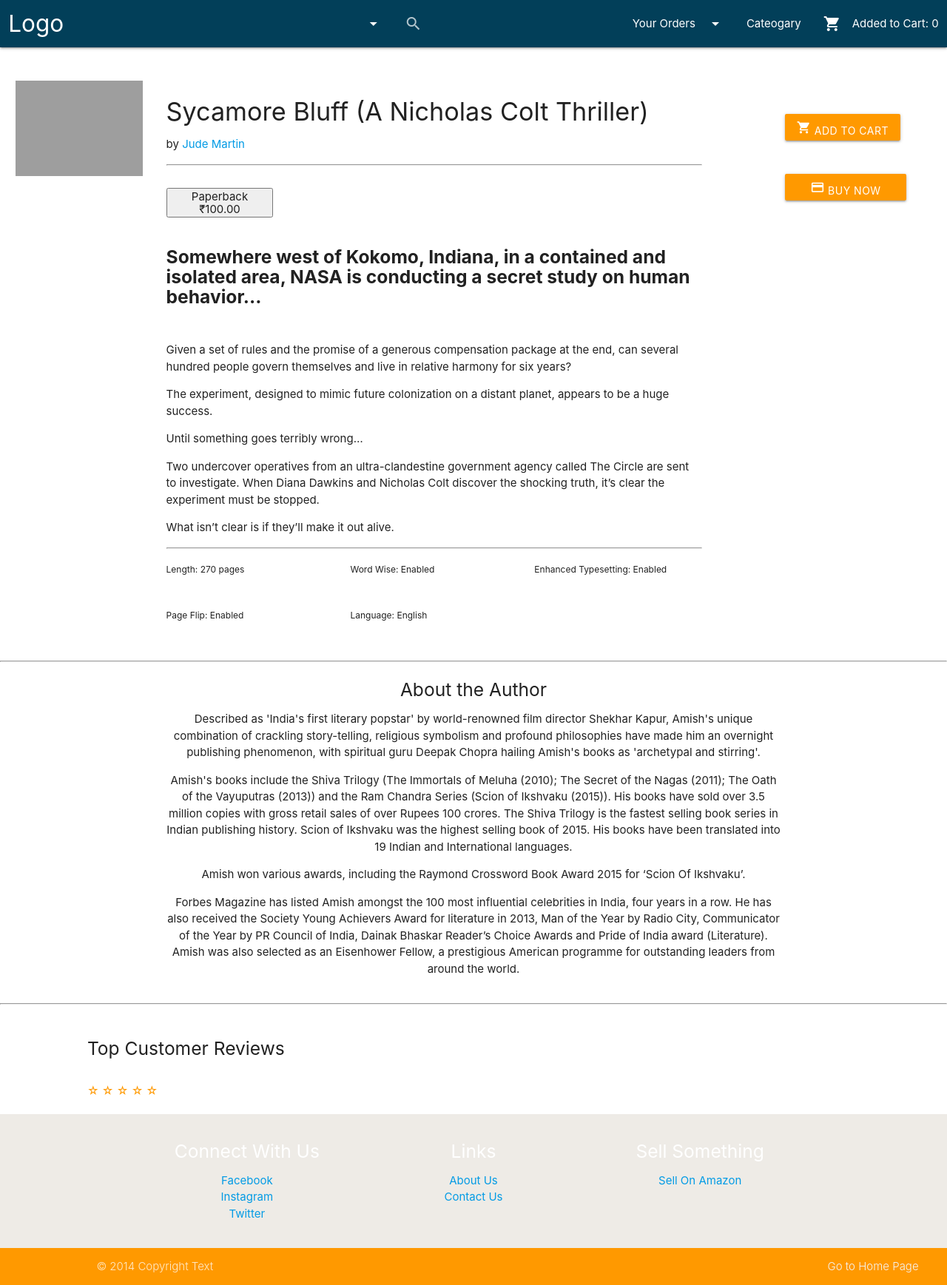
After one commit to sunaina-punyani/Amazon-mini, a PHP site: page /Book_open.php in a window 1280 px wide. The commit adds this page. Shown: the whole page at 74% size. Run offline with PHP 8.4, Linux system fonts and the light colour scheme; some libraries are stand-ins or nearby versions; grey boxes are pictures that could not be loaded.

Commit message:
Added book_order page

```diff
--- /dev/null
+++ b/materialize-css/Book_open.php
@@ -0,0 +1,118 @@
+<?php
+  include 'header.php';
+?>
+<body>
+	<br><br>
+	<div class="row">
+
+	<div class="col s12 l2">
+	<center>
+	 <img src="../images/book_cover.jpg" style="width: 90%">
+	 </center>
+	</div>
+	<div class="col s12 l7 ">
+	<h4>Sycamore Bluff (A Nicholas Colt Thriller)</h4>
+	<p>by <a href="#">Jude Martin </a></p>
+	<hr><br>
+
+  <button id="btn1" style="width: 20%; height: 60%;">Paperback <br> &#8377;100.00</button><br><br>
+  <h5><b>
+  	Somewhere west of Kokomo, Indiana, in a contained and isolated area, NASA is conducting a secret study on human behavior...
+  </b></h5>
+  <br>
+  <p>Given a set of rules and the promise of a generous compensation package at the end, can several hundred people govern themselves and live in relative harmony for six years?</p>
+<p>
+The experiment, designed to mimic future colonization on a distant planet, appears to be a huge success.
+</p>
+<p>
+Until something goes terribly wrong…
+</p>
+<p>
+Two undercover operatives from an ultra-clandestine government agency called The Circle are sent to investigate. When Diana Dawkins and Nicholas Colt discover the shocking truth, it’s clear the experiment must be stopped.
+</p>
+<p>
+What isn’t clear is if they’ll make it out alive.</p>
+<hr>
+
+   <div class="row">
+   <div class="col s4 l4">
+   <p style="font-size: 0.8em">Length: 270 pages</p>
+   </div>
+
+   <div class="col s4 l4">
+   <p style="font-size: 0.8em">Word Wise: Enabled</p>
+   </div>
+
+    <div class="col s4 l4">
+   <p style="font-size: 0.8em">Enhanced Typesetting: Enabled</p>
+   </div>
+
+   </div>
+
+    <div class="row">
+   <div class="col s4 l4">
+   <p style="font-size: 0.8em">Page Flip: Enabled</p>
+   </div>
+
+   <div class="col s4 l4">
+   <p style="font-size: 0.8em">Language: English</p>
+   </div>
+
+
+	</div>
+
+	</div>
+
+ <div class="col s12 l2" style="margin-left: 7%;">
+ <br><br>
+	<a class="waves-effect waves-light btn" style="background-color: #FF9900"> <i class="material-icons">shopping_cart</i> Add to Cart</a>
+	<br><br><br>
+		<a class="waves-effect waves-light btn" style="background-color: #FF9900; width: 86%" href="template.php"> <i class="material-icons" >credit_card</i> Buy Now</a>
+ </div>
+
+</div>
+<hr>
+<div class="row">
+<div class="col s2 l2">
+</div>
+<div class="col s12 l8 ">
+<center>
+	<h5>About the Author</h5>
+
+	<p>
+		Described as 'India's first literary popstar' by world-renowned film director Shekhar Kapur, Amish's unique combination of crackling story-telling, religious symbolism and profound philosophies have made him an overnight publishing phenomenon, with spiritual guru Deepak Chopra hailing Amish's books as 'archetypal and stirring'.</p>
+<p>
+Amish's books include the Shiva Trilogy (The Immortals of Meluha (2010); The Secret of the Nagas (2011); The Oath of the Vayuputras (2013)) and the Ram Chandra Series (Scion of Ikshvaku (2015)). His books have sold over 3.5 million copies with gross retail sales of over Rupees 100 crores. The Shiva Trilogy is the fastest selling book series in Indian publishing history. Scion of Ikshvaku was the highest selling book of 2015. His books have been translated into 19 Indian and International languages. </p>
+<p>
+Amish won various awards, including the Raymond Crossword Book Award 2015 for ‘Scion Of Ikshvaku’.</p>
+<p>
+Forbes Magazine has listed Amish amongst the 100 most influential celebrities in India, four years in a row. He has also received the Society Young Achievers Award for literature in 2013, Man of the Year by Radio City, Communicator of the Year by PR Council of India, Dainak Bhaskar Reader’s Choice Awards and Pride of India award (Literature). Amish was also selected as an Eisenhower Fellow, a prestigious American programme for outstanding leaders from around the world.
+
+	</p>
+	</center>
+	</div>
+</div>
+
+<hr>
+<div class="row">
+<div class="col s1 l1">
+</div>
+
+<div class="col s11 l7">
+ <br><h5>Top Customer Reviews</h5>
+ <br>
+ <a href="#" class="star" style="color: #FF9900">&star;</a>
+ <a href="#" class="star" style="color: #FF9900">&star;</a>
+ <a href="#" class="star" style="color: #FF9900">&star;</a>
+ <a href="#" class="star" style="color: #FF9900">&star;</a>
+ <a href="#" class="star" style="color: #FF9900">&star;</a>
+
+</div>
+</div>
+
+
+</body>
+
+<?php
+ include 'footer.php';
+?>
--- a/materialize-css/header.php
+++ b/materialize-css/header.php
@@ -59,6 +59,7 @@
                        <li><a href="badges.html" >Cateogary</a></li>
                 <li><a href="collapsible.html" > <i class="material-icons">shopping_cart</i>
 </a></li>
+     <li>Added to Cart: 0</li>
             </ul>
             </div>
 
```
Also changed, not shown: js/scripts.js (+5 -3 lines), images/book_cover.jpg (added), materialize-css/style.css (line endings or trailing spaces).
